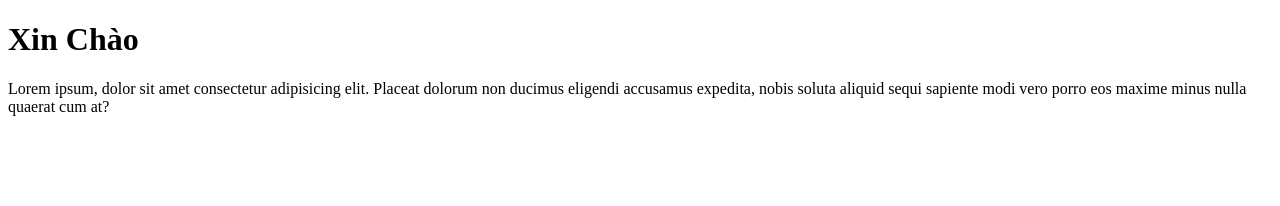
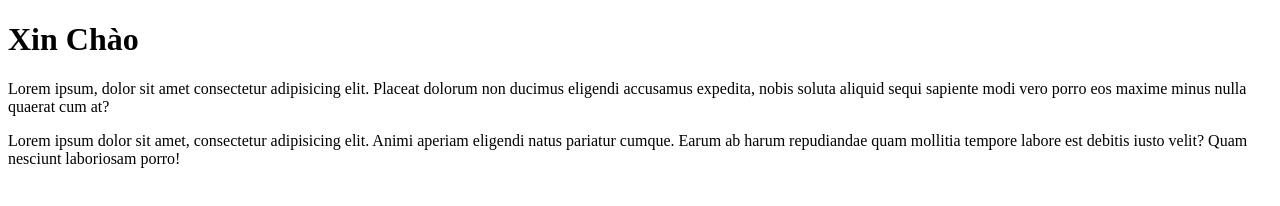
Before and after one commit to Conchomeo213/Conchomeo213.github.io, a plain HTML site: page index.html in a window 1280 px wide. Drawn offline with Linux system fonts and the light colour scheme.

Commit message:
index.html 3

```diff
--- a/index.html
+++ b/index.html
@@ -12,6 +12,8 @@
     <h1>Xin Chào</h1>
     <p>Lorem ipsum, dolor sit amet consectetur adipisicing elit. Placeat dolorum non ducimus eligendi accusamus
         expedita, nobis soluta aliquid sequi sapiente modi vero porro eos maxime minus nulla quaerat cum at?</p>
+    <p>Lorem ipsum dolor sit amet, consectetur adipisicing elit. Animi aperiam eligendi natus pariatur cumque. Earum ab
+        harum repudiandae quam mollitia tempore labore est debitis iusto velit? Quam nesciunt laboriosam porro!</p>
 </body>
 
 </html>
```
